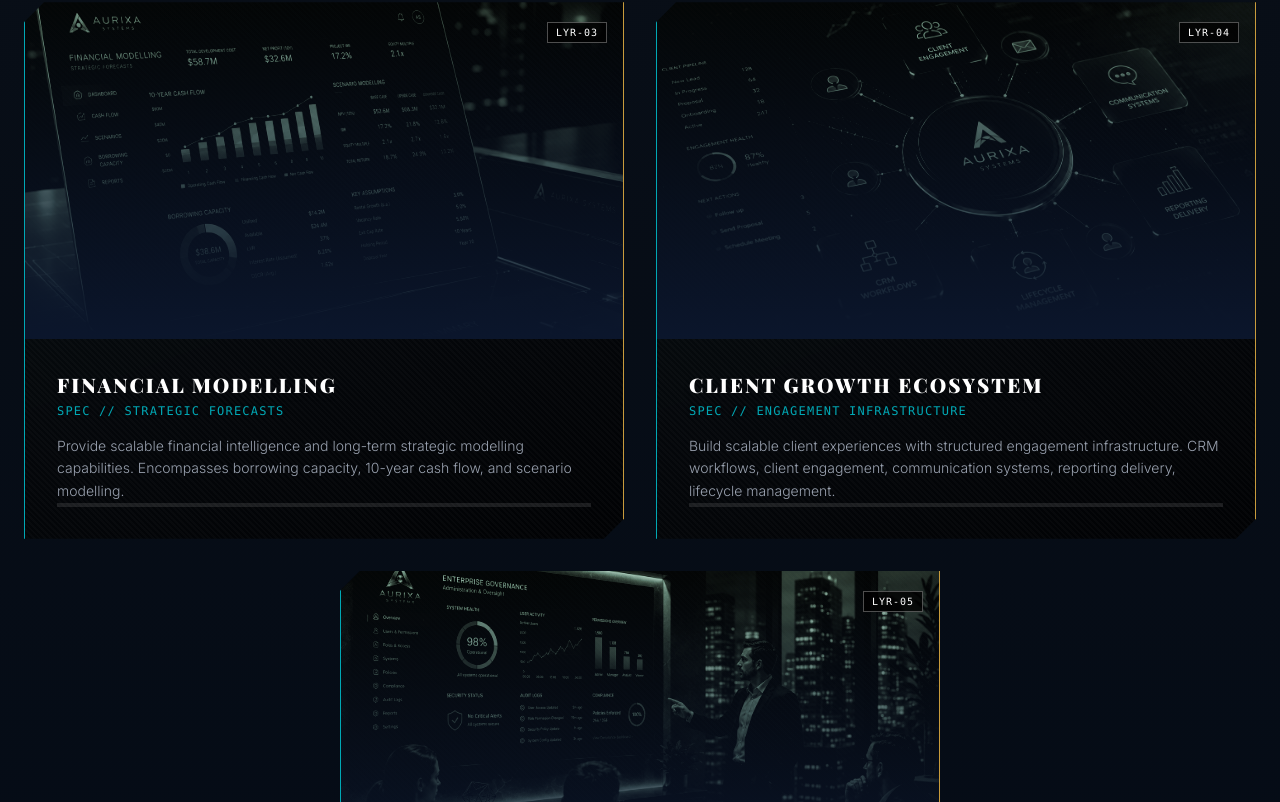
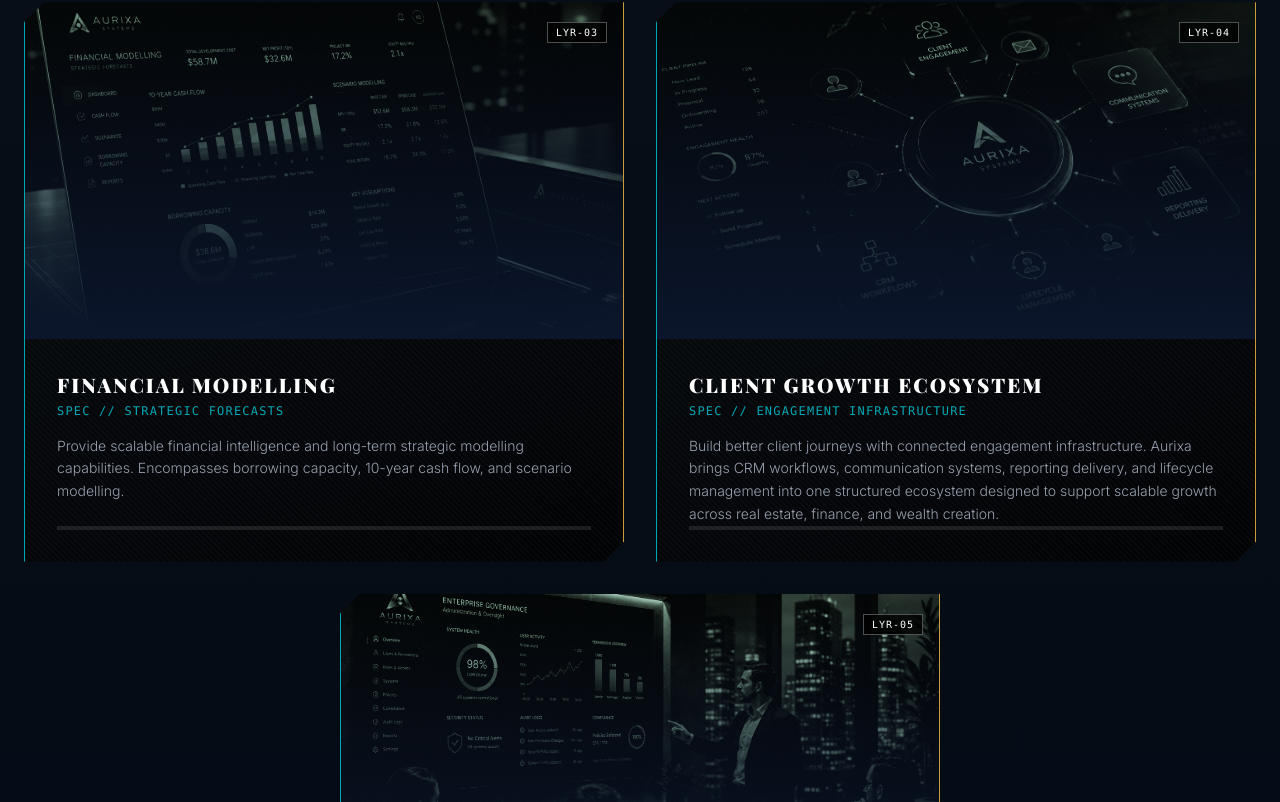
Before and after one commit to lavan96/aurixa-systems, a React (Vite) app: page / in a window 1280 px wide. Shown: the part 2495-3297 px from the top of the page. Built offline with nearby package versions, Linux system fonts and the light colour scheme; a web font is replaced by a local one.

Commit message:
Update client growth ecosystem paragraph

```diff
--- a/src/pages/Home.tsx
+++ b/src/pages/Home.tsx
@@ -144,7 +144,7 @@ export default function Home() {
                 id: "LYR-04",
                 name: "Client Growth Ecosystem",
                 spec: "Engagement Infrastructure",
-                desc: "Build scalable client experiences with structured engagement infrastructure. CRM workflows, client engagement, communication systems, reporting delivery, lifecycle management.",
+                desc: "Build better client journeys with connected engagement infrastructure. Aurixa brings CRM workflows, communication systems, reporting delivery, and lifecycle management into one structured ecosystem designed to support scalable growth across real estate, finance, and wealth creation.",
                 img: "/brand/ChatGPT%20Image%20Jun%205,%202026,%2006_11_24%20PM.png",
                 imagePosition: "center center"
               },
```
